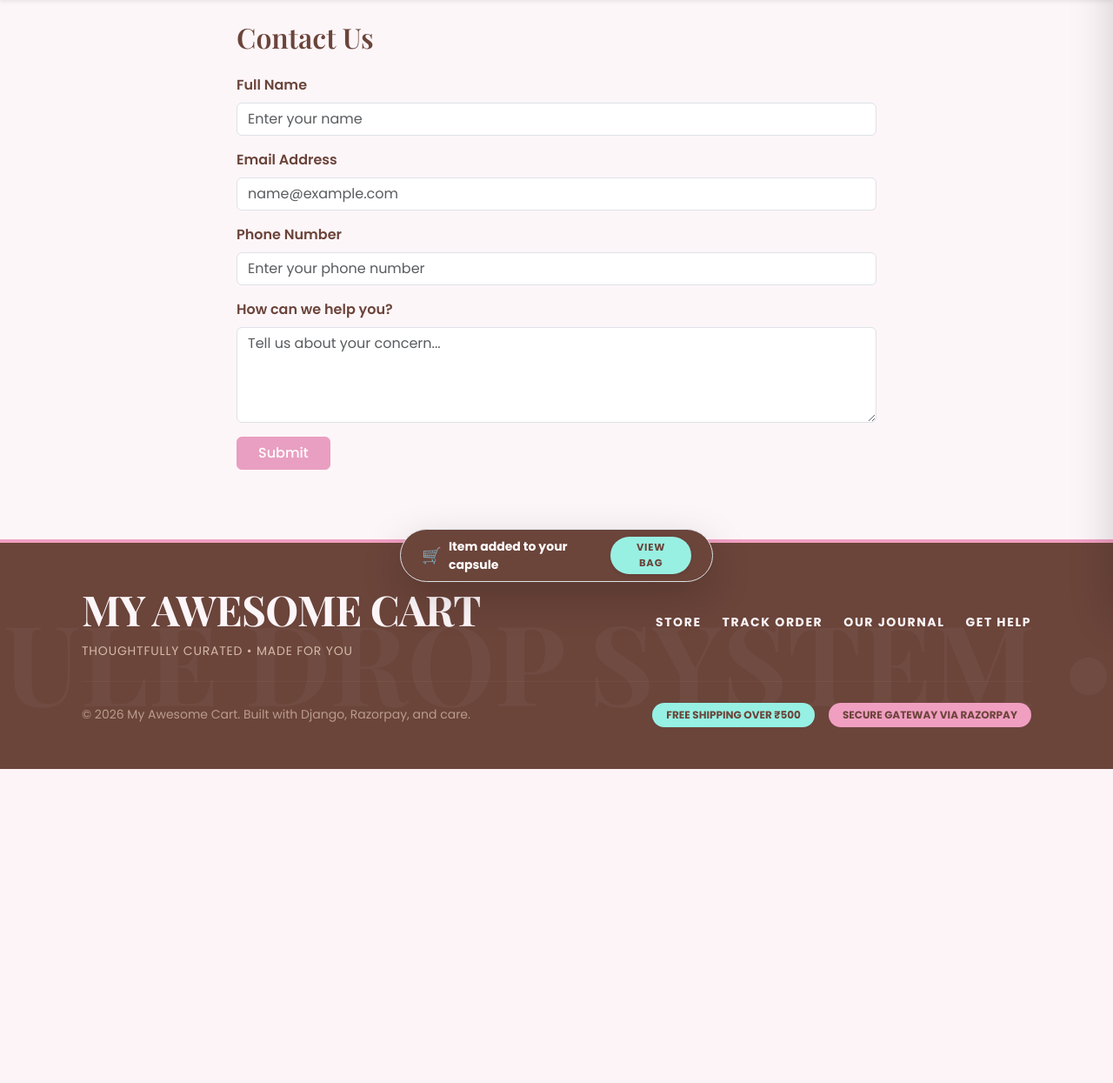
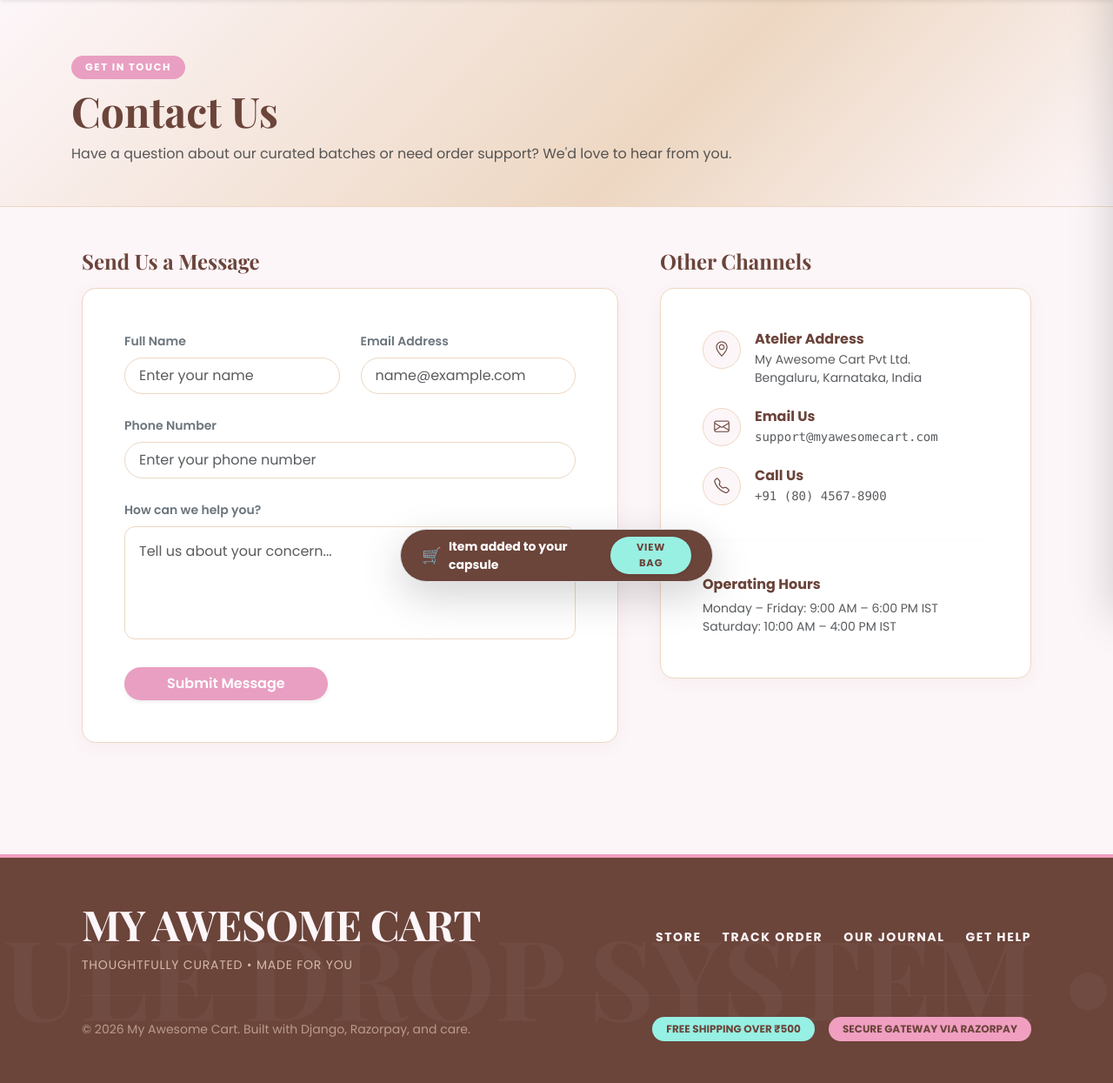
Before and after one commit to Nehaa2509/my_awesome_cart, a Django app: template shop/templates/shop/contact.html in a window 1280 px wide. Shown: the part 107-1352 px from the top of the page at 87% size. Before the commit the page ends 991 px from the top, so only its background shows below. Run offline with Django 5.2, Linux system fonts and the light colour scheme; the template is opened without the code that fills it, so the values that code supplies are empty; parts of the project's set-up code (start-up, migrations or seed data) failed here and were passed over.

Commit message:
style: elevate contact.html design to a luxury boutique brand aesthetic

```diff
--- a/shop/templates/shop/contact.html
+++ b/shop/templates/shop/contact.html
@@ -1,46 +1,170 @@
 {% extends "shop/basic.html" %}
+{% load static %}
 
-{% block title %} Contact Us - My Awesome Cart {% endblock %}
+{% block title %} Contact Us — My Awesome Cart {% endblock %}
+
+{% block css %}
+<style>
+  /* 🌸 High-End Editorial Style Customizations */
+  .contact-hero {
+    background: linear-gradient(135deg, #fdf6f9 0%, #edd7c2 60%, #fdf6f9 100%);
+    border-bottom: 1px solid #edd7c2;
+    padding: 4rem 0 3rem;
+  }
+
+  .contact-card {
+    background: #ffffff;
+    border: 1px solid #edd7c2;
+    border-radius: 16px;
+    box-shadow: 0 4px 20px rgba(107, 68, 58, 0.05);
+    transition: all 0.3s cubic-bezier(0.16, 1, 0.3, 1);
+  }
+
+  .contact-card:hover {
+    box-shadow: 0 10px 30px rgba(107, 68, 58, 0.1) !important;
+  }
+
+  .accent-line {
+    width: 50px;
+    height: 2px;
+    background-color: var(--color-pink);
+    margin: 1.2rem 0;
+  }
+
+  .info-icon-box {
+    width: 44px;
+    height: 44px;
+    background-color: #fdf6f9;
+    border: 1px solid #edd7c2;
+    border-radius: 50%;
+    display: flex;
+    align-items: center;
+    justify-content: center;
+    color: var(--color-brown);
+    font-size: 1.1rem;
+    flex-shrink: 0;
+  }
+
+  .btn-editorial-pink {
+    background-color: var(--color-pink);
+    color: #fff !important;
+    font-weight: 600;
+    transition: all 0.25s ease;
+  }
+
+  .btn-editorial-pink:hover {
+    background-color: var(--color-pink-dark);
+  }
+</style>
+{% endblock %}
 
 {% block body %}
-<div class="container my-4">
-    <div class="row">
-        <div class="col-md-8 mx-auto">
+<!-- ✨ Page Hero -->
+<div class="contact-hero mb-5">
+  <div class="container">
+    <span class="badge px-3 py-2 rounded-pill fw-bold text-uppercase mb-2" style="background-color: var(--color-pink); color: #fff; font-size: 0.72rem; letter-spacing: 0.1rem;">GET IN TOUCH</span>
+    <h1 class="display-5 fw-bold mb-0" style="font-family: 'Playfair Display', serif; color: var(--color-brown);">Contact Us</h1>
+    <p class="text-muted mt-2 mb-0">Have a question about our curated batches or need order support? We'd love to hear from you.</p>
+  </div>
+</div>
 
+<div class="container mb-5 pb-5 px-4">
+  <div class="row g-5">
+
+    <!-- Left Column: Contact Form -->
+    <div class="col-12 col-lg-7">
       {% if thank %}
-            <div class="alert alert-success alert-dismissible fade show" role="alert">
-                <strong>Success!</strong> Your message has been sent. We will get back to you shortly.
-                <button type="button" class="btn-close" data-bs-dismiss="alert" aria-label="Close"></button>
+      <div class="alert alert-success alert-dismissible fade show rounded-pill small px-4 py-2.5 mb-4 shadow-sm" role="alert" style="background-color: #e6f9f6; border-color: #a4ecd8; color: #167e65;">
+          <i class="bi bi-check-circle-fill me-1"></i> <strong>Success!</strong> Your message has been sent. We will get back to you shortly.
+          <button type="button" class="btn-close" data-bs-dismiss="alert" aria-label="Close" style="padding: 0.75rem 1rem;"></button>
       </div>
       {% endif %}
 
-            <h2 class="mb-4">Contact Us</h2>
-            <form action="/shop/contact/" method="post">
+      <h3 class="h4 fw-bold mb-3" style="font-family: 'Playfair Display', serif; color: var(--color-brown);">Send Us a Message</h3>
+      <div class="contact-card p-4 p-md-5">
+        <form action="/shop/contact/" method="post" class="row g-4">
           {% csrf_token %}
 
-                <div class="form-group mb-3">
-                    <label for="name" class="form-label fw-semibold">Full Name</label>
-                    <input type="text" class="form-control" id="name" name="name" placeholder="Enter your name" required>
+          <div class="col-md-6">
+            <label for="name" class="form-label fw-semibold text-secondary small">Full Name</label>
+            <input type="text" class="form-control rounded-pill px-3 py-2" id="name" name="name" placeholder="Enter your name" required style="border-color: #edd7c2;">
           </div>
 
-                <div class="form-group mb-3">
-                    <label for="email" class="form-label fw-semibold">Email Address</label>
-                    <input type="email" class="form-control" id="email" name="email" placeholder="name@example.com" required>
+          <div class="col-md-6">
+            <label for="email" class="form-label fw-semibold text-secondary small">Email Address</label>
+            <input type="email" class="form-control rounded-pill px-3 py-2" id="email" name="email" placeholder="name@example.com" required style="border-color: #edd7c2;">
           </div>
 
-                <div class="form-group mb-3">
-                    <label for="phone" class="form-label fw-semibold">Phone Number</label>
-                    <input type="tel" class="form-control" id="phone" name="phone" placeholder="Enter your phone number">
+          <div class="col-12">
+            <label for="phone" class="form-label fw-semibold text-secondary small">Phone Number</label>
+            <input type="tel" class="form-control rounded-pill px-3 py-2" id="phone" name="phone" placeholder="Enter your phone number" style="border-color: #edd7c2;">
           </div>
 
-                <div class="form-group mb-3">
-                    <label for="desc" class="form-label fw-semibold">How can we help you?</label>
-                    <textarea class="form-control" id="desc" name="desc" rows="4" placeholder="Tell us about your concern..." required></textarea>
+          <div class="col-12">
+            <label for="desc" class="form-label fw-semibold text-secondary small">How can we help you?</label>
+            <textarea class="form-control p-3" id="desc" name="desc" rows="4" placeholder="Tell us about your concern..." required style="border-color: #edd7c2; border-radius: 12px; resize: none;"></textarea>
           </div>
 
-                <button type="submit" class="btn btn-primary px-4">Submit</button>
+          <div class="col-12 pt-2">
+            <button type="submit" class="btn btn-editorial-pink rounded-pill px-5 py-2.5 fw-semibold shadow-sm transition-all duration-300">
+              Submit Message
+            </button>
+          </div>
         </form>
       </div>
     </div>
+
+    <!-- Right Column: Info Sidebar -->
+    <div class="col-12 col-lg-5">
+      <h3 class="h4 fw-bold mb-3" style="font-family: 'Playfair Display', serif; color: var(--color-brown);">Other Channels</h3>
+      <div class="contact-card p-4 p-md-5 d-flex flex-column gap-4">
+
+        <div class="d-flex gap-3 align-items-start">
+          <div class="info-icon-box">
+            <i class="bi bi-geo-alt"></i>
+          </div>
+          <div>
+            <h6 class="fw-bold mb-1" style="color: var(--color-brown);">Atelier Address</h6>
+            <p class="text-muted small mb-0 lh-relaxed">
+              My Awesome Cart Pvt Ltd.<br>
+              Bengaluru, Karnataka, India
+            </p>
+          </div>
+        </div>
+
+        <div class="d-flex gap-3 align-items-start">
+          <div class="info-icon-box">
+            <i class="bi bi-envelope"></i>
+          </div>
+          <div>
+            <h6 class="fw-bold mb-1" style="color: var(--color-brown);">Email Us</h6>
+            <p class="text-muted small mb-0 font-monospace">support@myawesomecart.com</p>
+          </div>
+        </div>
+
+        <div class="d-flex gap-3 align-items-start">
+          <div class="info-icon-box">
+            <i class="bi bi-telephone"></i>
+          </div>
+          <div>
+            <h6 class="fw-bold mb-1" style="color: var(--color-brown);">Call Us</h6>
+            <p class="text-muted small mb-0 font-monospace">+91 (80) 4567-8900</p>
+          </div>
+        </div>
+
+        <hr style="border-color: rgba(237, 215, 194, 0.4) !important;">
+
+        <div>
+          <h6 class="fw-bold mb-2" style="color: var(--color-brown);">Operating Hours</h6>
+          <p class="text-muted small mb-0 lh-relaxed">
+            Monday – Friday: 9:00 AM – 6:00 PM IST<br>
+            Saturday: 10:00 AM – 4:00 PM IST
+          </p>
+        </div>
+
+      </div>
+    </div>
+
+  </div>
 </div>
 {% endblock %}
```
Lines whose indentation alone changed are shown as unchanged.
